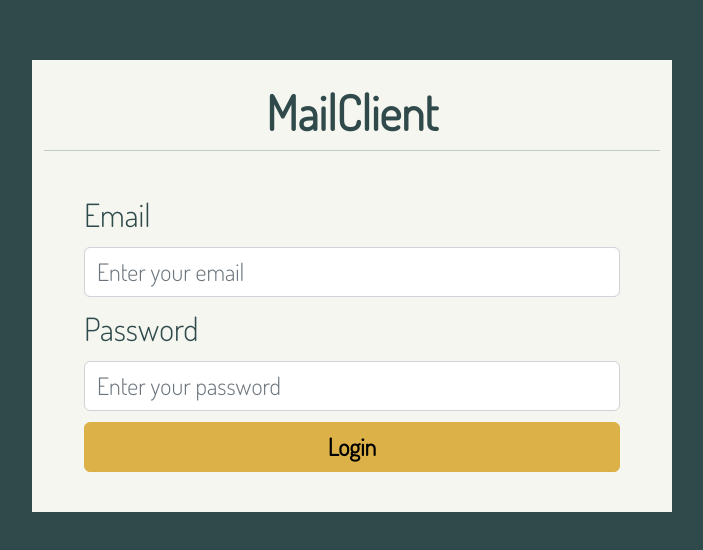
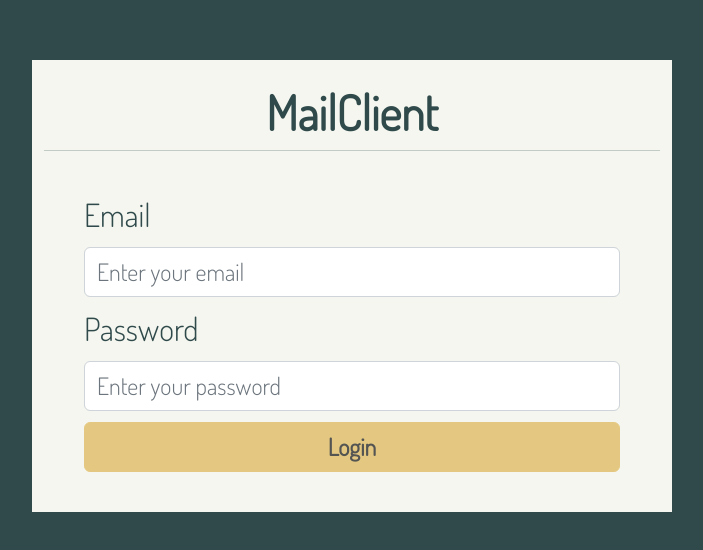
Before and after one commit to anmoljhamb/MailClient, a React (Vite) app in the folder client/: page / in a window 1280 px wide. Shown: the part 114-664 px from the top of the page, without its empty margins (288-991 px from the left). Built offline with nearby package versions, Linux system fonts and the light colour scheme; no server answers.

Commit message:
state variables added, and a handler

```diff
--- a/client/src/App.tsx
+++ b/client/src/App.tsx
@@ -1,18 +1,29 @@
-import { useContext, useEffect, useState } from "react";
+import { ChangeEvent, FormEvent, useContext, useEffect, useState } from "react";
 import { SocketContext } from "./contexts/Socket";
 import { SocketContextInterface } from "./types";
 import { Button, Container, Form, Row } from "react-bootstrap";
 
 function App() {
+    const [email, setEmail] = useState<string>("");
+    const [password, setPassword] = useState<string>("");
+
     const { socket, connected } = useContext(
         SocketContext
     ) as SocketContextInterface;
 
-    console.log(connected);
+    const isDisabled = email.length === 0 && password.length === 0;
 
     useEffect(() => {
         socket.connect();
     }, []);
+
+    // handlers.
+
+    const handleOnSubmit = (e: FormEvent<HTMLFormElement>) => {
+        e.preventDefault();
+        console.log(email);
+        console.log(password);
+    };
 
     return (
         <>
@@ -22,12 +33,18 @@ function App() {
                     <hr />
                 </Row>
                 <Row className="m-3">
-                    <Form>
+                    <Form onSubmit={handleOnSubmit}>
                         <Form.Group className="my-2">
                             <Form.Label>Email</Form.Label>
                             <Form.Control
                                 type="email"
                                 placeholder="Enter your email"
+                                value={email}
+                                onChange={(
+                                    e: ChangeEvent<HTMLInputElement>
+                                ) => {
+                                    setEmail(e.target.value);
+                                }}
                             />
                         </Form.Group>
                         <Form.Group className="my-2">
@@ -35,9 +52,21 @@ function App() {
                             <Form.Control
                                 type="password"
                                 placeholder="Enter your password"
+                                value={password}
+                                onChange={(
+                                    e: ChangeEvent<HTMLInputElement>
+                                ) => {
+                                    setPassword(e.target.value);
+                                }}
                             />
                         </Form.Group>
-                        <Button variant="secondary w-100">Login</Button>
+                        <Button
+                            type="submit"
+                            variant="secondary w-100"
+                            disabled={isDisabled}
+                        >
+                            Login
+                        </Button>
                     </Form>
                 </Row>
             </Container>
```
